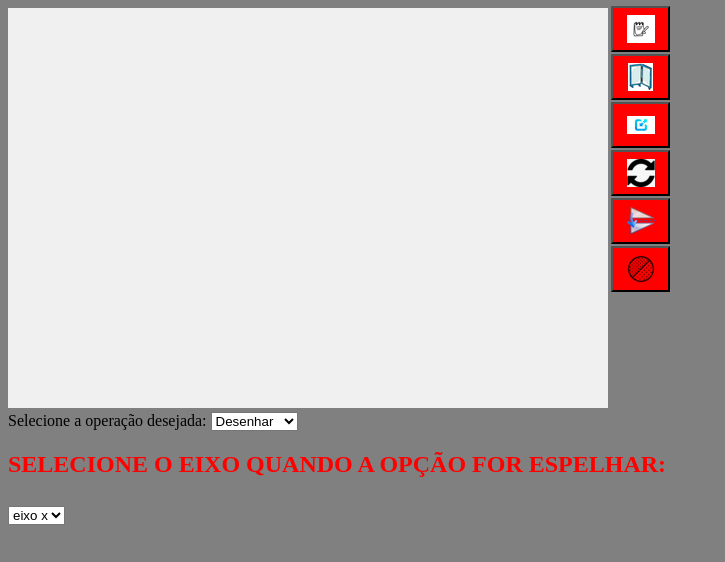
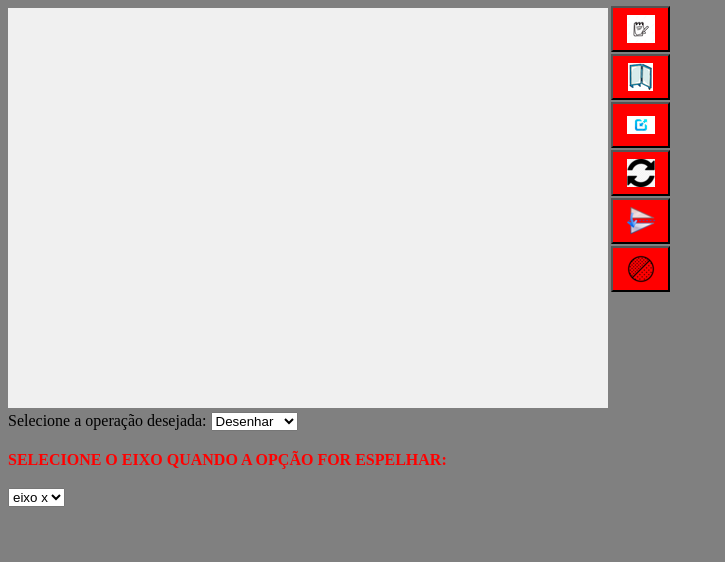
Before and after one commit to Lucasm12/Tranformadas-Geometricas, a plain HTML site: page index.html in a window 1280 px wide. Shown: the whole page, without its empty margins (0-725 px from the left). Drawn offline with Linux system fonts and the light colour scheme.

Commit message:
Feita mais correções no HTML

```diff
--- a/css.css
+++ b/css.css
@@ -1,5 +1,13 @@
 body {
 	background-color: gray;
+
+}
+
+.select{
+	display: block;
+	padding-top: 20px;
+	color: red;
+	font-weight: bold;
 }
 
 #container {
--- a/index.html
+++ b/index.html
@@ -8,9 +8,12 @@
     <title>Transformações</title>
 </head>
 <body>
+
     <canvas width="600" height="400" id="myCanvas"></canvas>
-</br>
-<label>Selecione a opera&ccedil;&atilde;o desejada: <select id="transformation">
+
+    <br>
+    <label>Selecione a opera&ccedil;&atilde;o desejada:</label>
+    <select id="transformation">
         <option value="draw">Desenhar</option>
         <option value="translation">Transladar</option>
         <option value="scale">Esclar</option>
@@ -19,15 +22,12 @@
         <option value="skew">Cizalhar</option>
     </select>
 
-<h2> <label for="edge">SELECIONE O EIXO QUANDO A OPÇÃO FOR ESPELHAR:</label> </h2>
+    <label class="select" for="edge">SELECIONE O EIXO QUANDO A OPÇÃO FOR ESPELHAR:</label>
+
     <select id="refection_axis">
         <option value="x">eixo x</option>
         <option value="y">eixo y</option>
     </select>
-
-</label></p>
-
-
 
     <div class="divButton" select id="transformation" >
         <button id='ponto'  title="Desenhar" value="draw" onclick="click()"></button>
@@ -45,9 +45,6 @@
     </div>
 
 
-<script>
-
-</script>
     <script type="text/javascript" src="js.js"></script>
 </body>
 </html>
```
Also changed, not shown: js.js (indentation only). Lines whose indentation alone changed are shown as unchanged.
